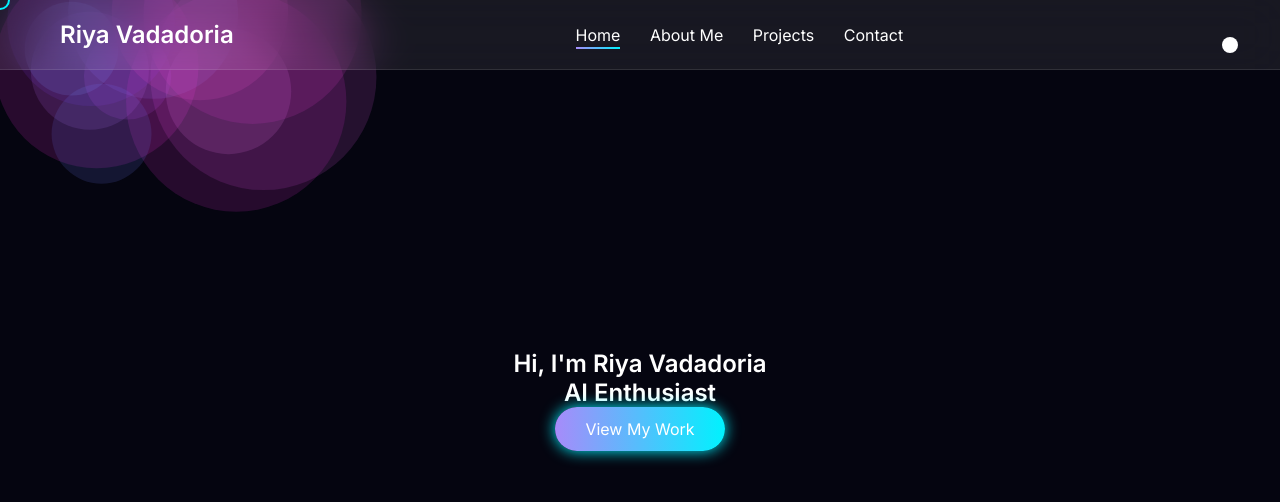
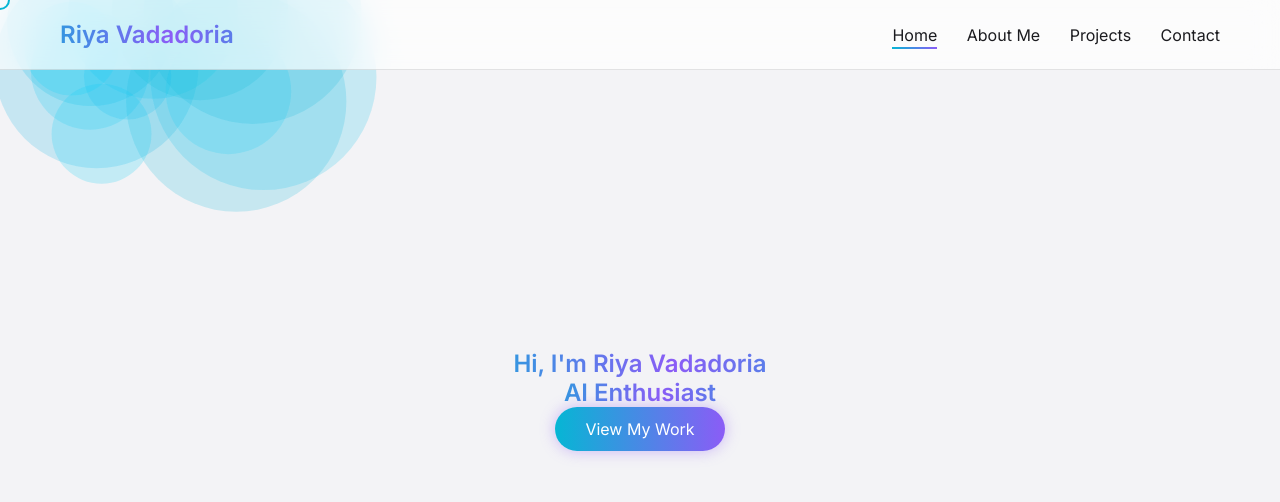
Before and after one commit to riya0106/portfolio, a plain HTML site: page index.html in a window 1280 px wide. Drawn offline with Linux system fonts and the light colour scheme.

Commit message:
Add files via upload

```diff
--- a/index.html
+++ b/index.html
@@ -1,33 +1,29 @@
 <!DOCTYPE html>
 <html lang="en">
 <head>
-  <meta charset="UTF-8" />
-  <meta name="viewport" content="width=device-width, initial-scale=1.0" />
+  <meta charset="UTF-8">
+  <meta name="viewport" content="width=device-width, initial-scale=1.0">
   <title>Riya Vadadoria | Portfolio</title>
-  <link rel="stylesheet" href="style.css" />
+  <link rel="stylesheet" href="style.css">
   <script defer src="script.js"></script>
 </head>
 <body>
 <header class="glass-header">
-  <div class="logo">Riya Vadadoria</div>
+  <div class="logo shimmer">Riya Vadadoria</div>
   <nav class="nav-links">
     <a href="index.html" class="active">Home</a>
     <a href="about.html">About Me</a>
     <a href="projects.html">Projects</a>
     <a href="contact.html">Contact</a>
   </nav>
-  <div class="theme-toggle">
-    <input type="checkbox" id="themeToggle" />
-    <label for="themeToggle"></label>
-  </div>
   <div class="hamburger">☰</div>
 </header>
 
 <canvas id="blobCanvas"></canvas>
 
 <section class="home fade-in">
-  <h1>Hi, I'm <span>Riya Vadadoria</span></h1>
-  <h2 class="typing"></h2>
+  <h1 class="shimmer">Hi, I'm Riya Vadadoria</h1>
+  <h2 class="typing shimmer"></h2>
   <a href="projects.html" class="btn">View My Work</a>
 </section>
 
--- a/script.js
+++ b/script.js
@@ -1,24 +1,18 @@
-const toggle=document.getElementById('themeToggle');
-toggle?.addEventListener('change',()=>{document.body.classList.toggle('light');});
-
 const cursor=document.querySelector('.cursor');
 document.addEventListener('mousemove',e=>{
   cursor.style.left=e.clientX+'px';
   cursor.style.top=e.clientY+'px';
 });
 
-// Scroll reveal
 const observer=new IntersectionObserver(entries=>{
   entries.forEach(e=>{if(e.isIntersecting){e.target.classList.add('visible');}});
 });
 document.querySelectorAll('.fade-in').forEach(el=>observer.observe(el));
 
-// Scroll top
 const scrollBtn=document.getElementById('scrollTop');
 window.addEventListener('scroll',()=>{scrollBtn.style.display=window.scrollY>300?'block':'none';});
 scrollBtn?.addEventListener('click',()=>window.scrollTo({top:0,behavior:'smooth'}));
 
-// Typing animation
 const roles=['Data Scientist','AI Enthusiast','Developer'];
 let i=0;const typing=document.querySelector('.typing');
 if(typing){setInterval(()=>{typing.textContent=roles[i];i=(i+1)%roles.length;},2000);}
@@ -28,7 +22,7 @@ const canvas=document.getElementById('blobCanvas');
 if(canvas){
   const ctx=canvas.getContext('2d');
   let blobs=[];
-  const createBlob=()=>({x:Math.random()*canvas.width,y:Math.random()*canvas.height,r:Math.random()*80+40,dx:(Math.random()-0.5)*0.2,dy:(Math.random()-0.5)*0.2,color:`rgba(${100+Math.random()*155},${50+Math.random()*100},${200+Math.random()*55},0.15)`});
+  const createBlob=()=>({x:Math.random()*canvas.width,y:Math.random()*canvas.height,r:Math.random()*80+40,dx:(Math.random()-0.5)*0.2,dy:(Math.random()-0.5)*0.2,color:`rgba(${6+Math.random()*20},${182+Math.random()*30},${212+Math.random()*40},0.2)`});
   for(let i=0;i<12;i++)blobs.push(createBlob());
   const animate=()=>{
     ctx.clearRect(0,0,canvas.width,canvas.height);
@@ -45,17 +39,3 @@ if(canvas){
   animate();
   window.addEventListener('resize',()=>{canvas.width=window.innerWidth;canvas.height=window.innerHeight;});
 }
-
-// Thank you popup
-const contactForm=document.getElementById('contactForm');
-if(contactForm){
-  const popup=document.createElement('div');
-  popup.className='thank-popup';popup.innerHTML='<p>Thanks for reaching out!<br/>I’ll get back to you soon.</p>';
-  document.body.appendChild(popup);
-  contactForm.addEventListener('submit',e=>{
-    e.preventDefault();
-    popup.classList.add('show');
-    setTimeout(()=>popup.classList.remove('show'),3000);
-    contactForm.reset();
-  });
-}
--- a/style.css
+++ b/style.css
@@ -4,75 +4,67 @@
 body {
   font-family:'Inter',sans-serif;
   overflow-x:hidden;
-  background:var(--bg);
-  color:var(--text);
-  transition:background 0.6s ease,color 0.6s ease;
-}
-:root {
-  --bg:#050510;
-  --text:#ffffff;
-  --accent:#a78bfa;
-  --accent2:#00f2fe;
-  --glass:rgba(255,255,255,0.08);
-  --blur:20px;
-}
-body.light {
-  --bg:#f3f3f6;
-  --text:#1b1b1f;
-  --accent:#7c3aed;
-  --accent2:#06b6d4;
-  --glass:rgba(0,0,0,0.08);
+  background:#f3f3f6;
+  color:#1b1b1f;
 }
 
 .glass-header {
-  position:fixed;
-  top:0;width:100%;
+  position:fixed;top:0;width:100%;
   display:flex;justify-content:space-between;align-items:center;
   padding:20px 60px;
-  background:var(--glass);
-  backdrop-filter:blur(var(--blur));
-  z-index:1000;border-bottom:1px solid rgba(255,255,255,0.1);
+  background:rgba(255,255,255,0.7);
+  backdrop-filter:blur(15px);
+  border-bottom:1px solid rgba(0,0,0,0.1);
+  z-index:1000;
 }
-.logo {font-weight:700;font-size:1.5em;}
+.logo {
+  font-weight:700;font-size:1.5em;
+}
 .nav-links a {
-  color:var(--text);margin-left:25px;text-decoration:none;position:relative;
+  color:#1b1b1f;margin-left:25px;text-decoration:none;position:relative;
 }
 .nav-links a::after {
   content:'';position:absolute;bottom:-4px;left:0;width:0;height:2px;
-  background:linear-gradient(90deg,var(--accent),var(--accent2));transition:width 0.3s;
+  background:linear-gradient(90deg,#06b6d4,#8b5cf6);
+  transition:width 0.3s;
 }
-.nav-links a:hover::after,.nav-links a.active::after{width:100%;}
-.theme-toggle label {
-  width:40px;height:20px;background:#555;border-radius:10px;position:relative;cursor:pointer;
-}
-.theme-toggle input {display:none;}
-.theme-toggle label::after {
-  content:'';width:16px;height:16px;background:#fff;border-radius:50%;
-  position:absolute;top:2px;left:2px;transition:0.3s;
-}
-.theme-toggle input:checked + label::after {
-  transform:translateX(20px);background:var(--accent2);
-}
+.nav-links a:hover::after, .nav-links a.active::after {width:100%;}
+
 .hamburger{display:none;cursor:pointer;font-size:1.5em;}
 
 section {
   min-height:100vh;
-  display:flex;flex-direction:column;align-items:center;justify-content:center;text-align:center;
-  padding:120px 20px;
+  display:flex;flex-direction:column;align-items:center;justify-content:center;
+  text-align:center;padding:120px 20px;
 }
 .btn {
-  background:linear-gradient(90deg,var(--accent),var(--accent2));
+  background:linear-gradient(90deg,#06b6d4,#8b5cf6);
   color:#fff;padding:12px 30px;border-radius:30px;text-decoration:none;
-  transition:transform 0.3s,box-shadow 0.3s;box-shadow:0 0 15px var(--accent2);
+  transition:transform 0.3s,box-shadow 0.3s;
+  box-shadow:0 0 15px rgba(139,92,246,0.4);
 }
-.btn:hover {transform:scale(1.08);box-shadow:0 0 25px var(--accent);}
+.btn:hover {transform:scale(1.08);box-shadow:0 0 25px rgba(6,182,212,0.6);}
+
+/* Gradient shimmer animation */
+.shimmer {
+  background:linear-gradient(90deg,#06b6d4,#8b5cf6,#06b6d4);
+  background-size:200%;
+  -webkit-background-clip:text;
+  -webkit-text-fill-color:transparent;
+  animation:gradientShift 8s ease infinite;
+}
+@keyframes gradientShift {
+  0% {background-position:0% 50%;}
+  50% {background-position:100% 50%;}
+  100% {background-position:0% 50%;}
+}
 
 .fade-in {opacity:0;transform:translateY(20px);transition:opacity 1s ease,transform 1s ease;}
 .fade-in.visible {opacity:1;transform:translateY(0);}
 
 .cursor {
   position:fixed;top:0;left:0;width:20px;height:20px;
-  border:2px solid var(--accent2);border-radius:50%;
+  border:2px solid #06b6d4;border-radius:50%;
   pointer-events:none;transform:translate(-50%,-50%);
   transition:transform 0.1s ease,opacity 0.3s;
   z-index:2000;
@@ -83,13 +75,13 @@ section {
 }
 
 #scrollTop {
-  position:fixed;bottom:25px;right:25px;background:var(--accent);
-  border:none;color:#fff;padding:10px 15px;border-radius:50%;display:none;
-  cursor:pointer;box-shadow:0 0 10px var(--accent2);
+  position:fixed;bottom:25px;right:25px;background:#06b6d4;
+  border:none;color:#fff;padding:10px 15px;border-radius:50%;
+  display:none;cursor:pointer;box-shadow:0 0 10px rgba(139,92,246,0.6);
 }
 
 @media(max-width:768px){
-  .nav-links{display:none;flex-direction:column;position:absolute;top:70px;right:30px;background:var(--glass);padding:20px;border-radius:10px;}
+  .nav-links{display:none;flex-direction:column;position:absolute;top:70px;right:30px;background:rgba(255,255,255,0.9);padding:20px;border-radius:10px;}
   .nav-links.active{display:flex;}
   .hamburger{display:block;}
 }
```
